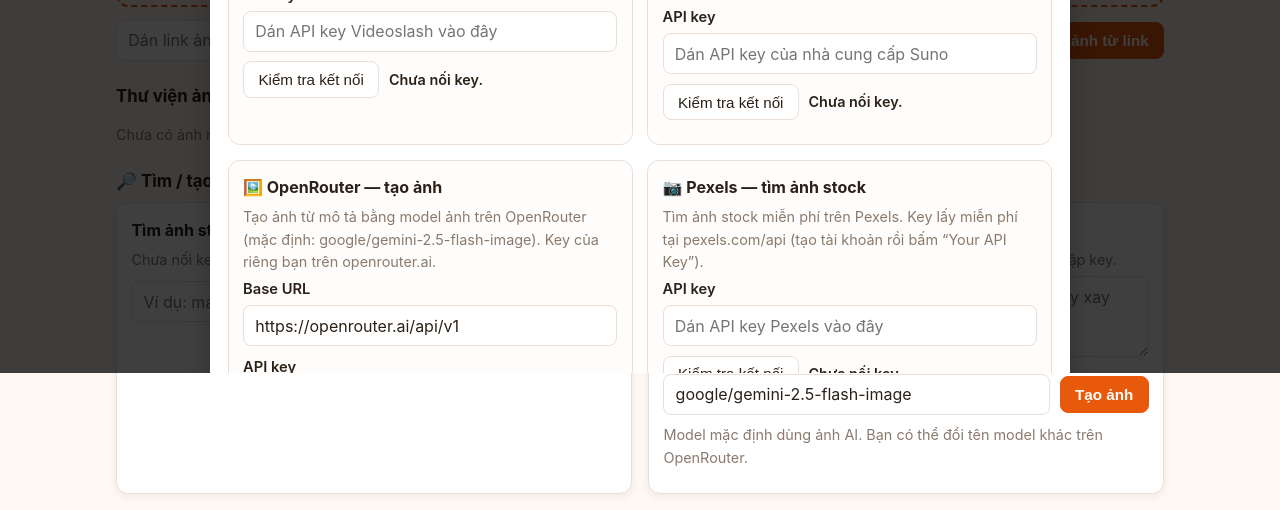
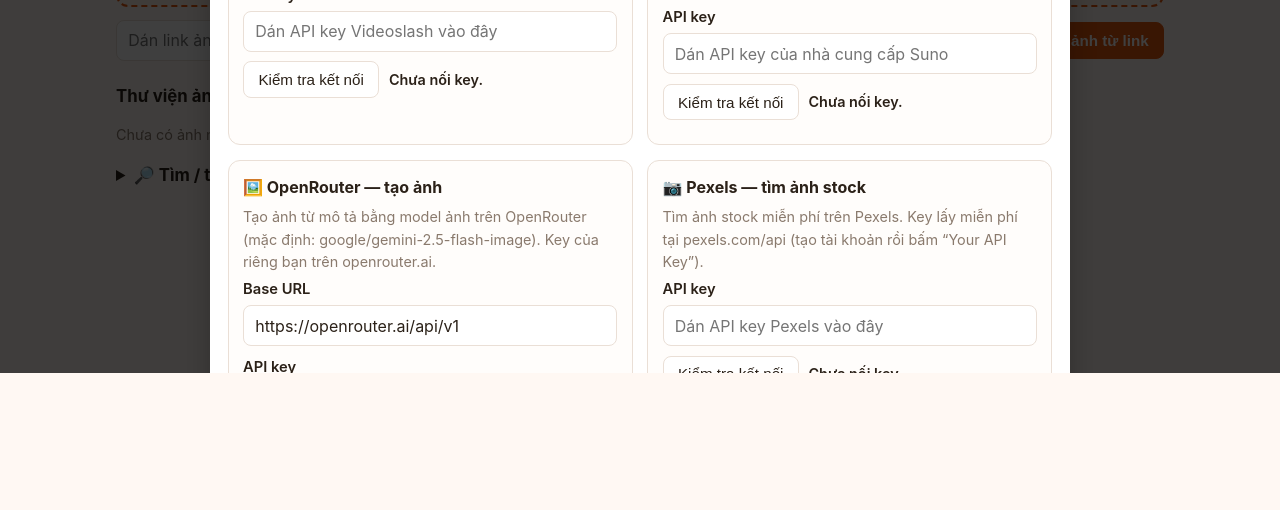
Before and after one commit to binhnguyen25/affiliate-video-editor, a plain HTML site: page index.html in a window 1280 px wide. Shown: the part 427-937 px from the top of the page. After the commit the page ends 800 px from the top, so only its background shows below. Drawn offline with Linux system fonts and the light colour scheme.

Commit message:
Khong bat nhap key nua — muc Tim/tao anh thu gon, chi mo bang key khi bam Ket noi

```diff
--- a/app.js
+++ b/app.js
@@ -415,13 +415,13 @@ function handleFiles(files) {
 /* ---------------- Tìm ảnh stock — Pexels ---------------- */
 function pexelsKeyMissing() {
   const el = $('#pexelsKeyStatus');
-  el.textContent = 'Chưa nối key Pexels — bấm “Kết nối” ở góc trên để nhập key, rồi quay lại tìm ảnh.';
+  el.textContent = 'Chưa nối key Pexels — mục này không bắt buộc, đưa ảnh của bạn vào ở trên là đủ dùng. Khi nào cần thì bấm “Kết nối” ở góc trên để nhập key.';
   el.classList.add('warn');
 }
 
 async function searchPexels() {
   const key = (connections.pexels.key || '').trim();
-  if (!key) { pexelsKeyMissing(); openModal('connectionsModal'); return; }
+  if (!key) { pexelsKeyMissing(); showToast('Mục này cần key Pexels mới tìm được. Bạn cứ đưa ảnh của mình vào là đủ dùng.'); return; }
   const q = $('#pexelsQuery').value.trim();
   if (!q) { showToast('Nhập từ khóa cần tìm, ví dụ: máy xay sinh tố.'); return; }
   const box = $('#pexelsResults');
@@ -450,13 +450,13 @@ async function searchPexels() {
 /* ---------------- Tạo ảnh từ mô tả — OpenRouter ---------------- */
 function orKeyMissing() {
   const el = $('#orKeyStatus');
-  el.textContent = 'Chưa nối key OpenRouter — bấm “Kết nối” ở góc trên để nhập key, rồi quay lại tạo ảnh.';
+  el.textContent = 'Chưa nối key OpenRouter — mục này không bắt buộc, đưa ảnh của bạn vào ở trên là đủ dùng. Khi nào cần thì bấm “Kết nối” ở góc trên để nhập key.';
   el.classList.add('warn');
 }
 
 async function generateImage() {
   const key = (connections.openrouter.key || '').trim();
-  if (!key) { orKeyMissing(); openModal('connectionsModal'); return; }
+  if (!key) { orKeyMissing(); showToast('Mục này cần key OpenRouter mới tạo được. Bạn cứ đưa ảnh của mình vào là đủ dùng.'); return; }
   const prompt = $('#genPrompt').value.trim();
   if (!prompt) { showToast('Nhập mô tả ảnh cần tạo trước đã.'); return; }
   const model = $('#genModel').value.trim() || 'google/gemini-2.5-flash-image';
@@ -1063,7 +1063,7 @@ function updateKeyStatuses() {
     px.textContent = 'Đã nối key Pexels.';
     px.classList.remove('warn');
   } else {
-    px.textContent = 'Chưa nối key Pexels — bấm “Kết nối” ở góc trên để nhập key.';
+    px.textContent = 'Chưa nối key — không bắt buộc, đưa ảnh của bạn vào là đủ dùng.';
     px.classList.add('warn');
   }
   const or = $('#orKeyStatus');
@@ -1071,7 +1071,7 @@ function updateKeyStatuses() {
     or.textContent = 'Đã nối key OpenRouter.';
     or.classList.remove('warn');
   } else {
-    or.textContent = 'Chưa nối key OpenRouter — bấm “Kết nối” ở góc trên để nhập key.';
+    or.textContent = 'Chưa nối key — không bắt buộc, đưa ảnh của bạn vào là đủ dùng.';
     or.classList.add('warn');
   }
 }
--- a/index.html
+++ b/index.html
@@ -52,11 +52,13 @@
     <div id="imageGrid" class="image-grid"></div>
     <p id="libraryEmpty" class="hint">Chưa có ảnh nào. Hãy tải ảnh lên hoặc tìm ảnh bên dưới.</p>
 
-    <h3>🔎 Tìm / tạo thêm ảnh</h3>
+    <details class="find-details">
+      <summary>🔎 Tìm / tạo thêm ảnh <span class="hint">(không bắt buộc — cần key, mở ra khi nào bạn cần)</span></summary>
+      <p class="hint">Chỉ dùng khi bạn muốn tìm ảnh stock hoặc tạo ảnh từ mô tả. Không cần key vẫn làm video bình thường bằng ảnh bạn đưa vào ở trên.</p>
     <div class="find-box">
       <div class="find-col">
         <h4>Tìm ảnh stock — Pexels</h4>
-        <p class="hint" id="pexelsKeyStatus">Chưa nối key Pexels.</p>
+        <p class="hint" id="pexelsKeyStatus">Chưa nối key — không bắt buộc.</p>
         <div class="row">
           <input type="text" id="pexelsQuery" placeholder="Ví dụ: máy xay sinh tố, cô gái cười..." aria-label="Từ khóa tìm ảnh">
           <button type="button" id="btnSearchPexels" class="btn btn-primary">Tìm ảnh</button>
@@ -65,7 +67,7 @@
       </div>
       <div class="find-col">
         <h4>✨ Tạo ảnh từ mô tả — OpenRouter</h4>
-        <p class="hint" id="orKeyStatus">Chưa nối key OpenRouter.</p>
+        <p class="hint" id="orKeyStatus">Chưa nối key — không bắt buộc.</p>
         <textarea id="genPrompt" rows="3" placeholder="Mô tả ảnh cần tạo, ví dụ: cô gái trẻ cười tươi cầm máy xay sinh tố trong bếp sáng, ảnh thật, dọc 9:16"></textarea>
         <div class="row">
           <input type="text" id="genModel" value="google/gemini-2.5-flash-image" aria-label="Tên model tạo ảnh" title="Tên model tạo ảnh trên OpenRouter">
@@ -75,6 +77,7 @@
         <div id="genResult" class="search-results"></div>
       </div>
     </div>
+    </details>
   </section>
 
   <!-- ============ BƯỚC 2: STORYBOARD ============ -->
--- a/styles.css
+++ b/styles.css
@@ -164,6 +164,10 @@ label input, label select, label textarea { margin-top: 0.25rem; font-weight: 40
 }
 .image-card .img-actions { display: flex; gap: 0.3rem; padding: 0.4rem 0.5rem 0.55rem; }
 .image-card .img-actions .btn { flex: 1; padding: 0.35rem 0.3rem; font-size: 0.82rem; }
+
+.find-details { margin-top: 1rem; }
+.find-details summary { cursor: pointer; font-weight: 700; font-size: 1.05rem; margin-bottom: 0.5rem; }
+.find-details summary .hint { font-weight: 400; }
 
 .find-box {
   display: grid;
```
